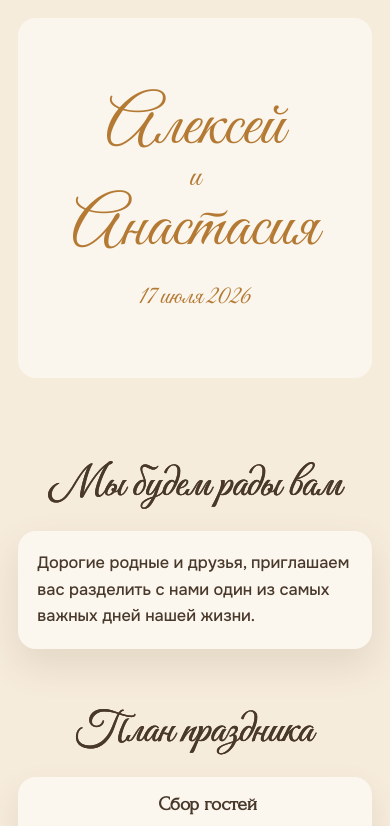
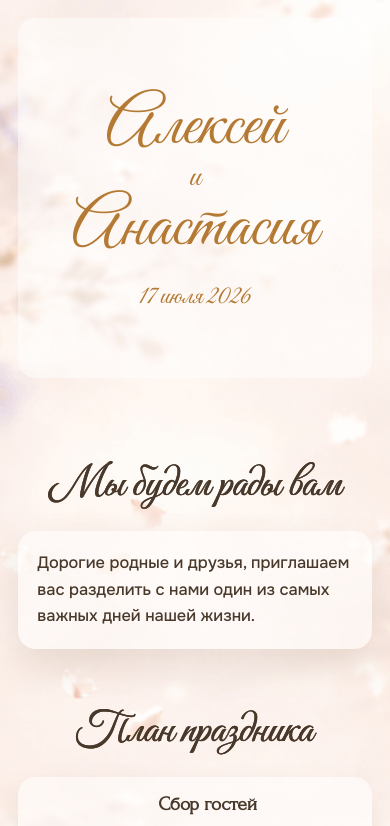
Before and after one commit to al7xey/wedding, a React (Vite) app: page / in a window 390 px wide. Shown: the top 826 px of the page. Built offline with nearby package versions, Linux system fonts and the light colour scheme.

Commit message:
fix: restore body background image for safari

```diff
--- a/src/styles/global.css
+++ b/src/styles/global.css
@@ -65,6 +65,10 @@
   font-weight: 500;
   color: var(--color-text);
   background-color: var(--bg-page);
+  background-image: url('/images/wedding-bg.jpg');
+  background-position: center;
+  background-size: cover;
+  background-repeat: no-repeat;
   position: relative;
 }
 
@@ -372,6 +376,15 @@
   :root {
     --timeline-time-col: 112px;
     --timeline-dot-col: 28px;
+  }
+}
+
+@media (max-width: 768px) {
+  body {
+    background-image: url('/images/wedding-bg.jpg');
+    background-position: center;
+    background-size: cover;
+    background-repeat: no-repeat;
   }
 }
 
```
